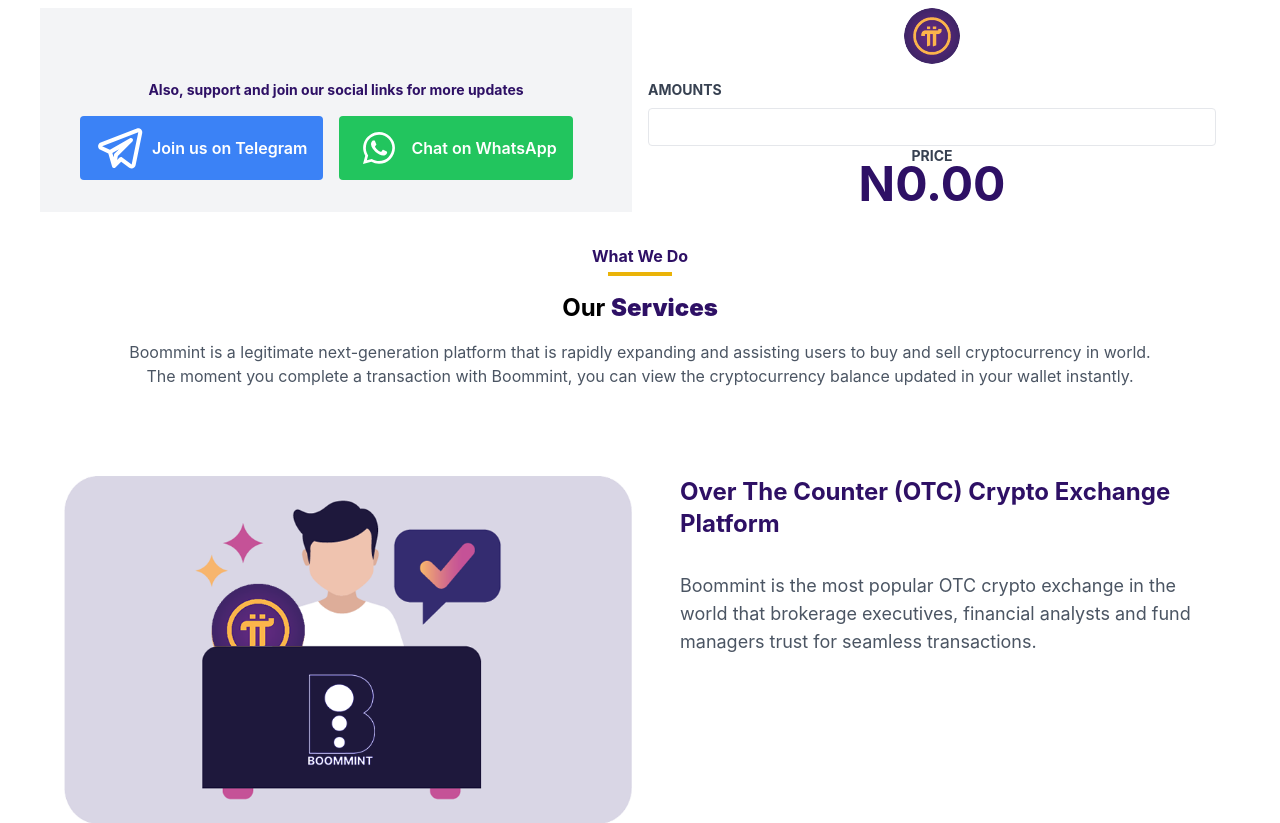
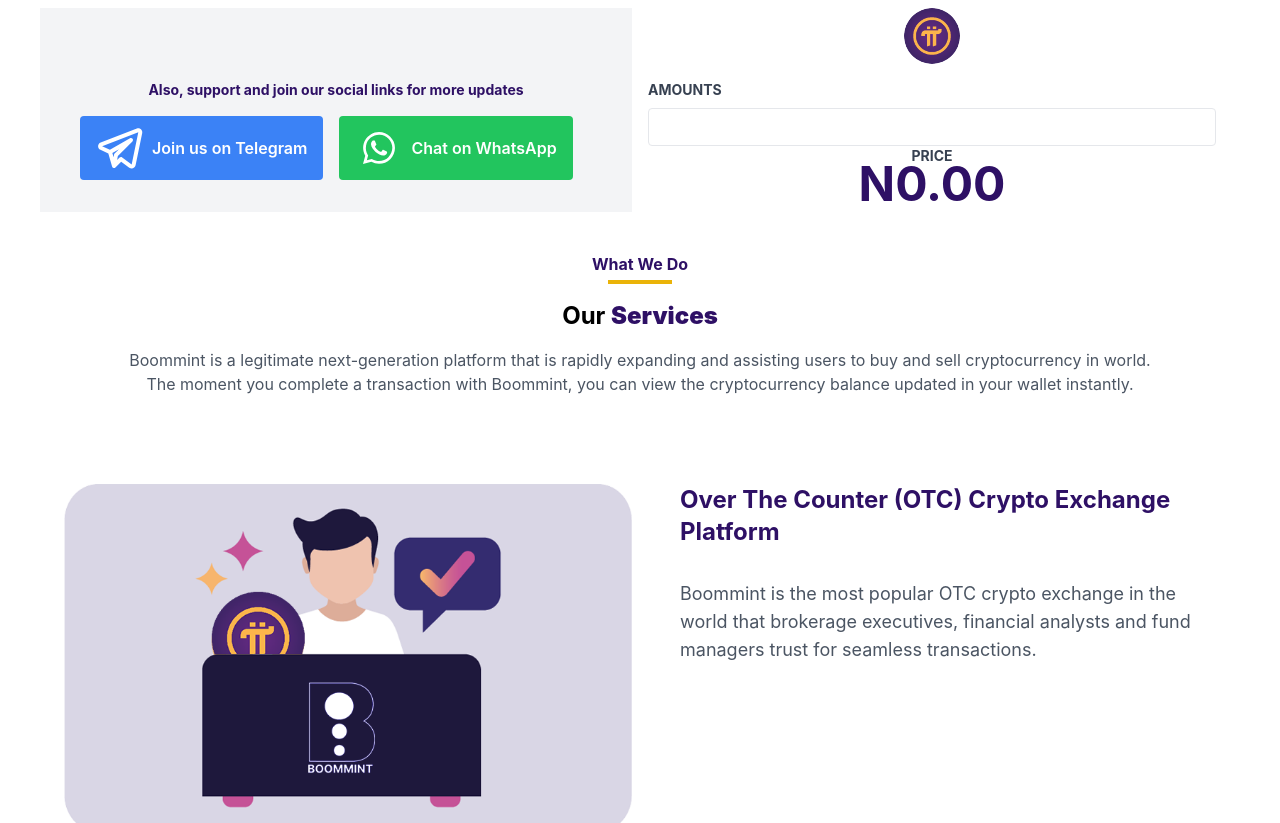
Before and after one commit to 9rato/boommint, a PHP site: page / in a window 1280 px wide. Shown: the part 727-1550 px from the top of the page. Run offline with PHP 8.4, Linux system fonts and the light colour scheme; some libraries are stand-ins or nearby versions.

Commit message:
index correct

```diff
--- a/index.php
+++ b/index.php
@@ -108,7 +108,7 @@
   }
 </script>
 <!--slideer-->
-<div class="flex bg-[#030828] mt-[63px]">
+<div class="flex bg-[#030828] mt-[63px] mb-8">
     <div class="flex-1 ml-8">
         <!-- Content for the first column -->
         <h1 class="text-left font-semibold text-[100px] text-white text-custom1">Sell PI COIN</h1>
@@ -177,7 +177,7 @@
 <!------------------------------------------------------->
 <!-------------------------------------------------------->
 
-<div class="grid gap-4 text-center mb-8 mt-8">
+<div class="grid gap-4 text-center mb-8 mt-[40px]">
         <p class="text-violet-950 font-bold relative">
         What We Do
         <span class="block mx-auto mt-1 w-16 h-1 bg-yellow-500"></span>
```
